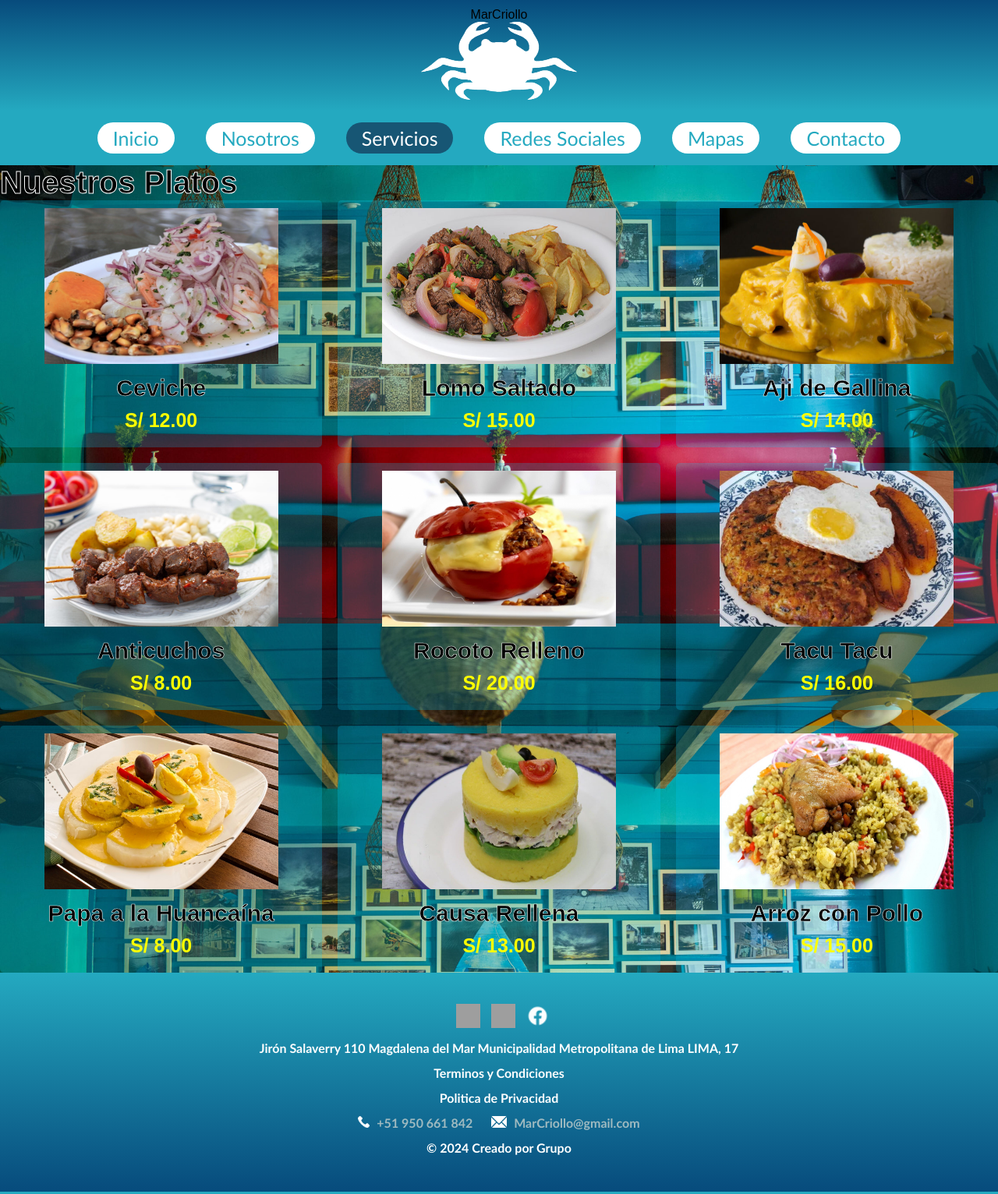
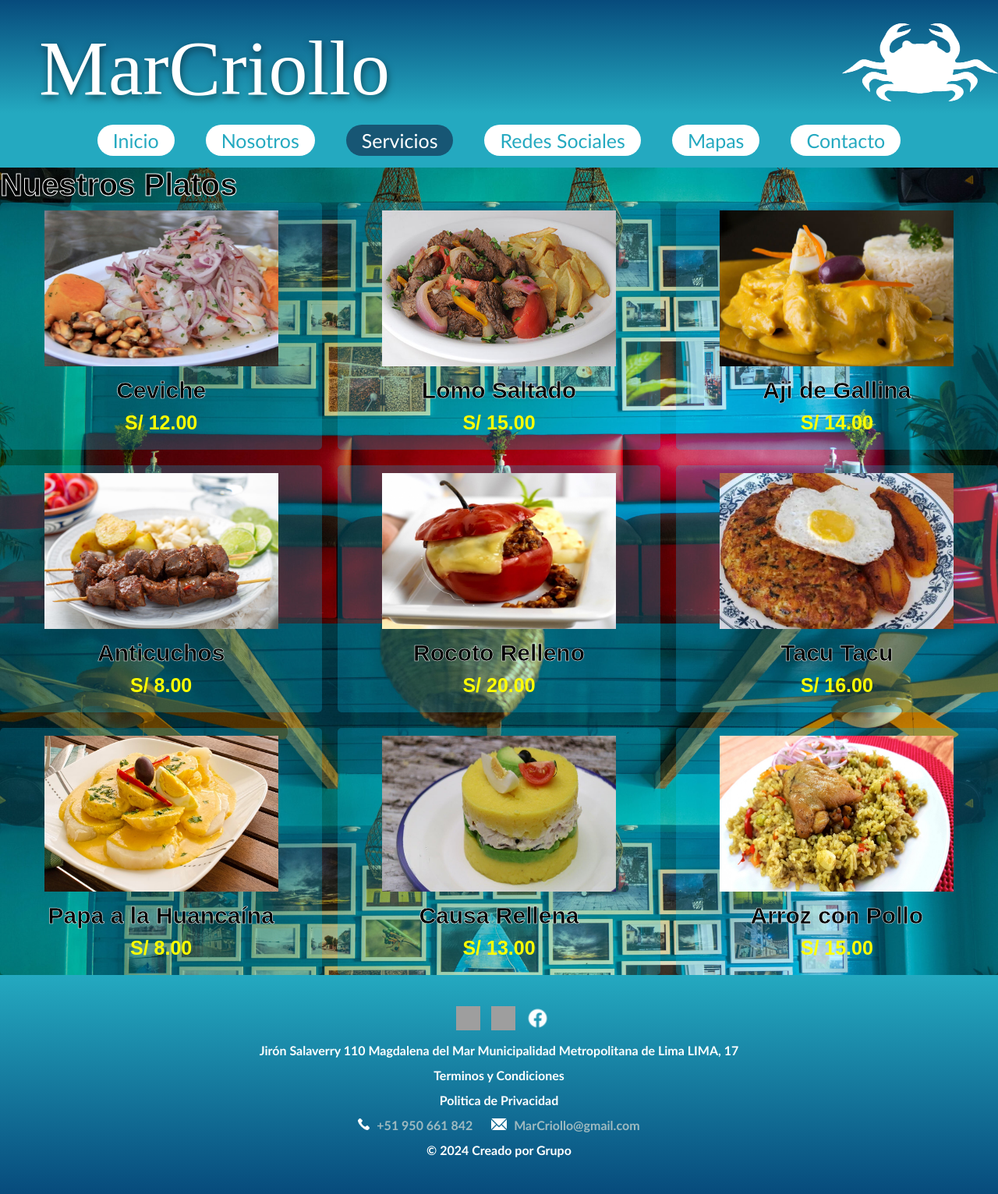
Before and after one commit to JulianCamachoCalle/MarCriollo, a PHP site: page /servicios.html in a window 1280 px wide. Shown: the whole page at 78% size. Run offline with PHP 8.4, Linux system fonts and the light colour scheme; grey boxes are pictures that could not be loaded.

Commit message:
agregue el nuevo header a servicios css

```diff
--- a/Pag_MarCriollo/src/style/servicios.css
+++ b/Pag_MarCriollo/src/style/servicios.css
@@ -1,3 +1,7 @@
+html {
+    height: 100%;
+}
+
 *{
     margin: 0;
     padding: 0;
@@ -20,15 +24,29 @@ body {
     min-height: 100vh;
 }
 
+.contenedorhead {
+    display: flex;
+    justify-content: space-between;
+}
+
+.head {
+    font-family: Brandford;
+    color: white;
+    font-size: 100px;
+    padding-left: 50px;
+    display: inline-block;
+    vertical-align: middle;
+    text-shadow: 1px 4px 10px rgba(0, 0, 0, 0.5);
+}
+
 main {
     flex: 1;
     display: flex;
 }
 
 header {
-    text-align: center;
     background-image: linear-gradient(to top, rgb(36, 169, 192), rgb(7, 75, 124));
-    padding: 10px;
+    padding-top: 30px;
 }
 
 nav {
```
